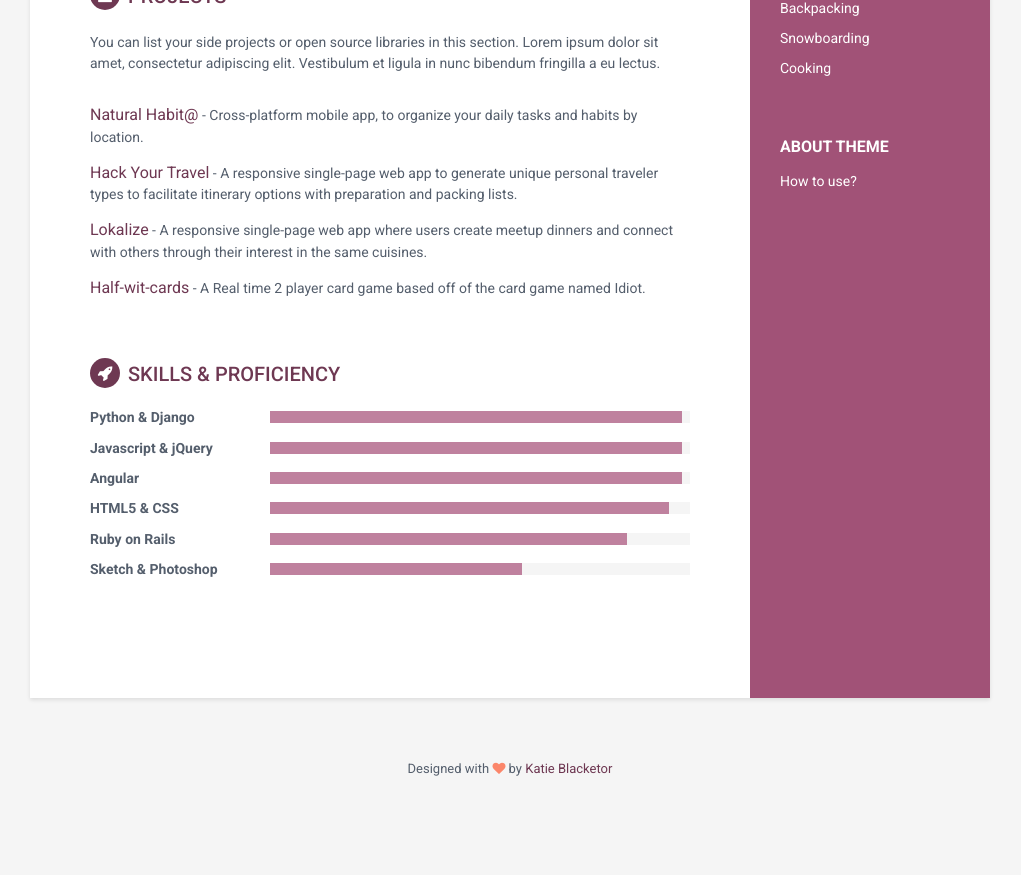
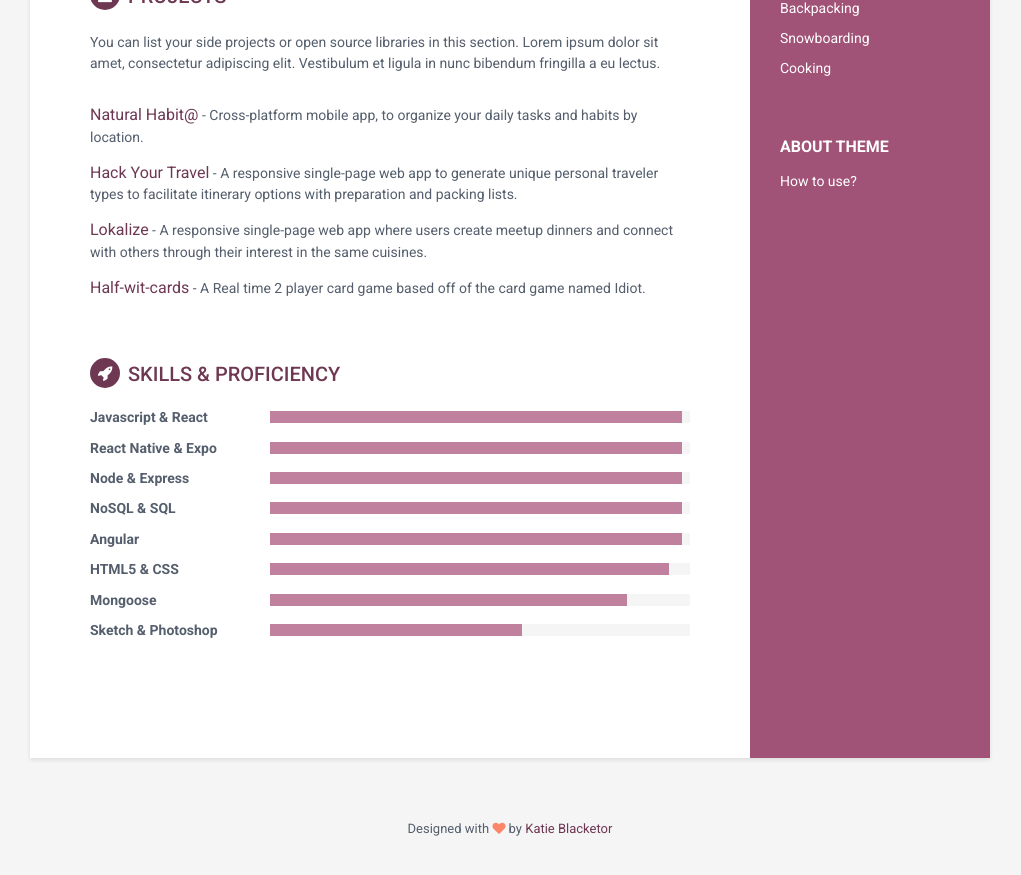
Before and after one commit to blackeka/blackeka.github.io, a Jekyll site: the page built from index.html, in a window 1280 px wide and 900 px high, scrolled down 946 px. Shown: the top 875 px of the window, without its empty margins (130-1151 px from the left). Built offline with Jekyll 4.4.1, drawn with Linux system fonts in a browser that asks for light colours; before the commit the page ends 1785 px from its top, so only the background shows below that.

Commit message:
update skills

```diff
--- a/_includes/skills.html
+++ b/_includes/skills.html
@@ -2,7 +2,7 @@
                 <h2 class="section-title"><i class="fa fa-rocket"></i>Skills &amp; Proficiency</h2>
                 <div class="skillset">
                     <div class="item">
-                        <h3 class="level-title">Python &amp; Django</h3>
+                        <h3 class="level-title">Javascript &amp; React</h3>
                         <div class="level-bar">
                             <div class="level-bar-inner" data-level="98%">
                             </div>
@@ -10,13 +10,27 @@
                     </div><!--//item-->
 
                     <div class="item">
-                        <h3 class="level-title">Javascript &amp; jQuery</h3>
+                        <h3 class="level-title">React Native &amp; Expo</h3>
                         <div class="level-bar">
                             <div class="level-bar-inner" data-level="98%">
                             </div>
                         </div><!--//level-bar-->
                     </div><!--//item-->
 
+                    <div class="item">
+                        <h3 class="level-title">Node &amp; Express</h3>
+                        <div class="level-bar">
+                            <div class="level-bar-inner" data-level="98%">
+                            </div>
+                        </div><!--//level-bar-->
+                    </div><!--//item-->
+                    <div class="item">
+                        <h3 class="level-title">NoSQL &amp; SQL</h3>
+                        <div class="level-bar">
+                            <div class="level-bar-inner" data-level="98%">
+                            </div>
+                        </div><!--//level-bar-->
+                    </div><!--//item-->
                     <div class="item">
                         <h3 class="level-title">Angular</h3>
                         <div class="level-bar">
@@ -34,7 +48,7 @@
                     </div><!--//item-->
 
                     <div class="item">
-                        <h3 class="level-title">Ruby on Rails</h3>
+                        <h3 class="level-title">Mongoose</h3>
                         <div class="level-bar">
                             <div class="level-bar-inner" data-level="85%">
                             </div>
```
